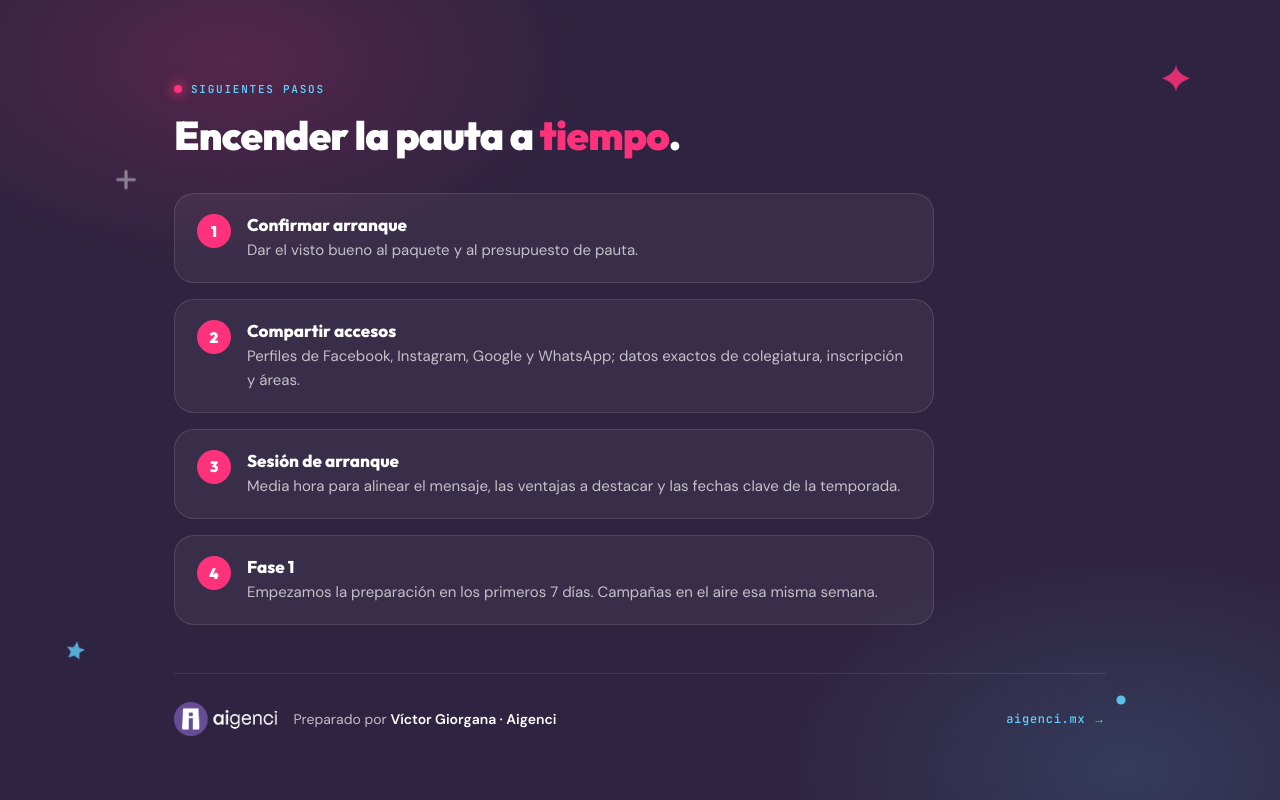
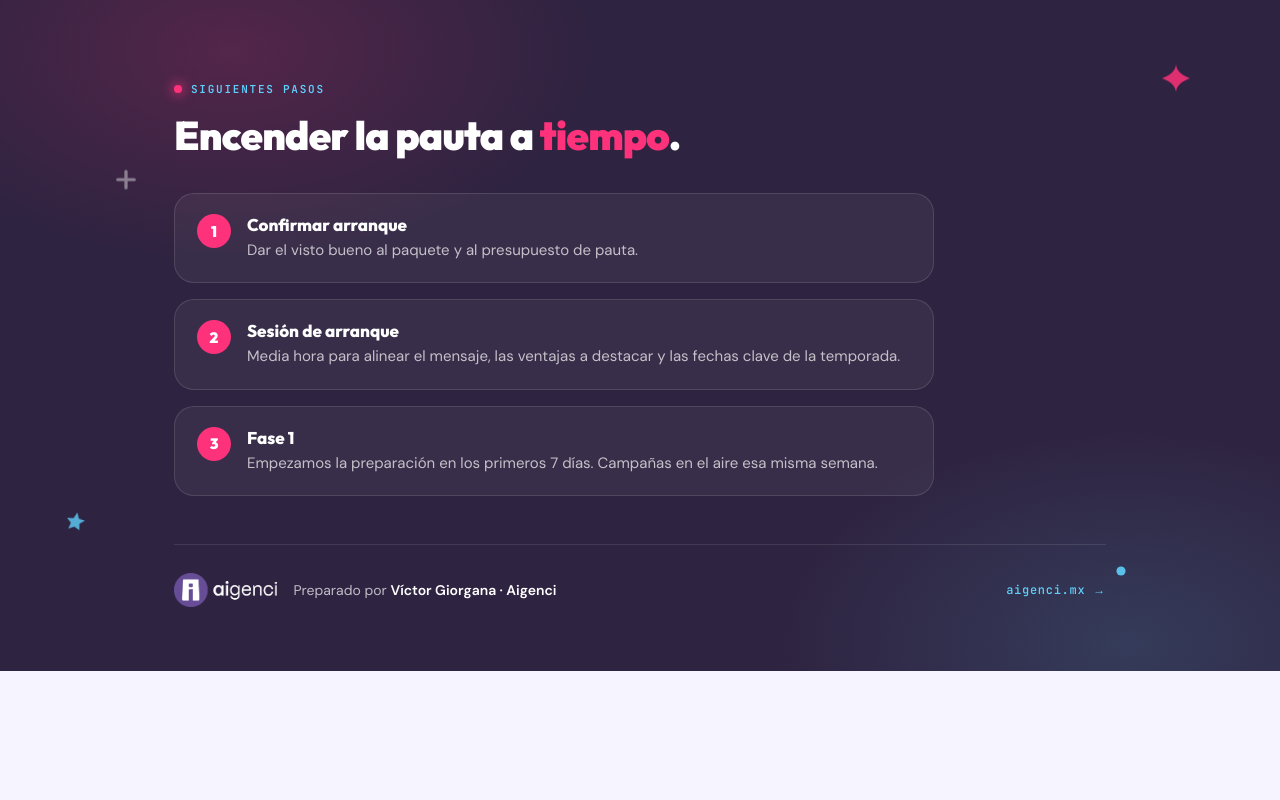
Before and after one commit to vgiorgana34/p-iselac-gq5z, a plain HTML site: page index.html in a window 1280 px wide. Shown: the part 8447-9247 px from the top of the page. After the commit the page ends 9118 px from the top, so only its background shows below. Drawn offline with Linux system fonts and the light colour scheme.

Commit message:
Quitar paso 'Compartir accesos' de siguientes pasos y renumerar
Co-Authored-By: Claude Opus 4.8 <noreply@anthropic.com>

```diff
--- a/index.html
+++ b/index.html
@@ -449,14 +449,10 @@
         </div>
         <div style="display:flex;gap:16px;align-items:flex-start;padding:20px 22px;border-radius:20px;background:rgba(255,255,255,0.05);border:1px solid rgba(255,255,255,0.12);">
           <span style="width:34px;height:34px;border-radius:9999px;background:#FD327B;color:#fff;font-family:'Outfit';font-weight:900;font-size:15px;display:flex;align-items:center;justify-content:center;flex:none;">2</span>
-          <div><div style="font-family:'Outfit';font-weight:800;font-size:17px;color:#fff;margin-bottom:4px;">Compartir accesos</div><div style="font-size:15px;line-height:1.55;color:rgba(255,255,255,0.7);">Perfiles de Facebook, Instagram, Google y WhatsApp; datos exactos de colegiatura, inscripción y áreas.</div></div>
+          <div><div style="font-family:'Outfit';font-weight:800;font-size:17px;color:#fff;margin-bottom:4px;">Sesión de arranque</div><div style="font-size:15px;line-height:1.55;color:rgba(255,255,255,0.7);">Media hora para alinear el mensaje, las ventajas a destacar y las fechas clave de la temporada.</div></div>
         </div>
         <div style="display:flex;gap:16px;align-items:flex-start;padding:20px 22px;border-radius:20px;background:rgba(255,255,255,0.05);border:1px solid rgba(255,255,255,0.12);">
           <span style="width:34px;height:34px;border-radius:9999px;background:#FD327B;color:#fff;font-family:'Outfit';font-weight:900;font-size:15px;display:flex;align-items:center;justify-content:center;flex:none;">3</span>
-          <div><div style="font-family:'Outfit';font-weight:800;font-size:17px;color:#fff;margin-bottom:4px;">Sesión de arranque</div><div style="font-size:15px;line-height:1.55;color:rgba(255,255,255,0.7);">Media hora para alinear el mensaje, las ventajas a destacar y las fechas clave de la temporada.</div></div>
-        </div>
-        <div style="display:flex;gap:16px;align-items:flex-start;padding:20px 22px;border-radius:20px;background:rgba(255,255,255,0.05);border:1px solid rgba(255,255,255,0.12);">
-          <span style="width:34px;height:34px;border-radius:9999px;background:#FD327B;color:#fff;font-family:'Outfit';font-weight:900;font-size:15px;display:flex;align-items:center;justify-content:center;flex:none;">4</span>
           <div><div style="font-family:'Outfit';font-weight:800;font-size:17px;color:#fff;margin-bottom:4px;">Fase 1</div><div style="font-size:15px;line-height:1.55;color:rgba(255,255,255,0.7);">Empezamos la preparación en los primeros 7 días. Campañas en el aire esa misma semana.</div></div>
         </div>
       </div>
```
Also changed, not shown: 1 other file.
